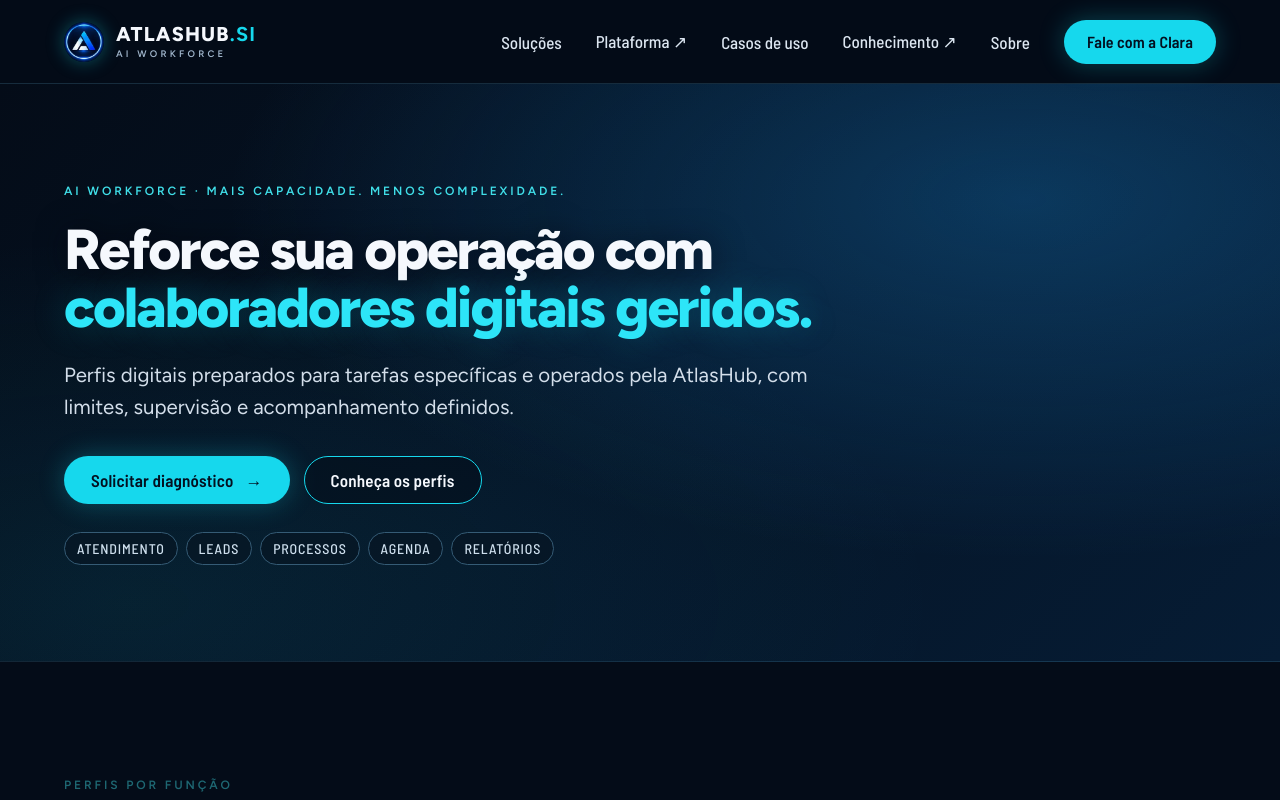
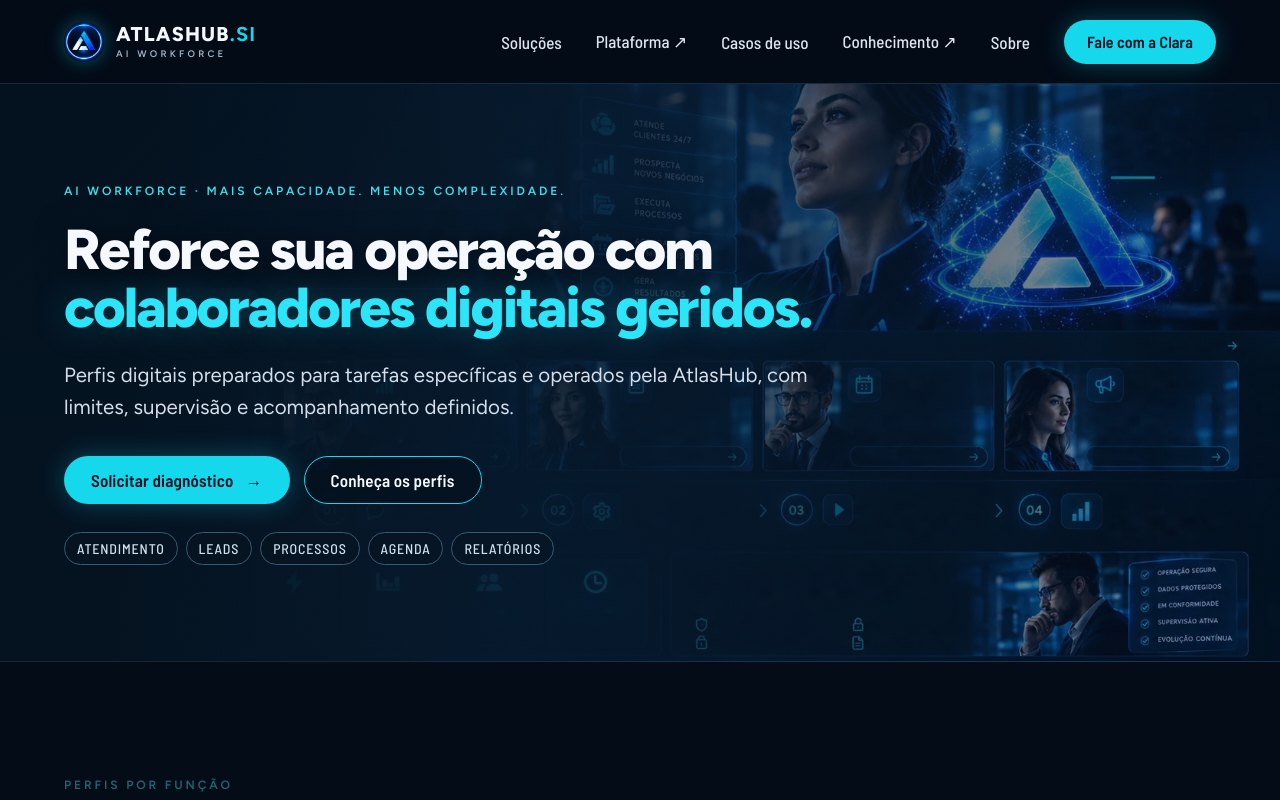
Before and after one commit to atlashub-digital/AtlasHub.Si, a Next.js app: page /solucoes/ai-workforce in a window 1280 px wide. Shown: the top 800 px of the page. Built offline with nearby package versions, Linux system fonts and the light colour scheme.

Commit message:
fix(visual): deterministic original art paths without inline React style

```diff
--- a/app/architecture-v2.css
+++ b/app/architecture-v2.css
@@ -67,3 +67,6 @@
 @media(max-width:1100px){.arch-inner{grid-template-columns:1fr;max-width:820px;min-height:0}.arch-restored-photo{min-height:340px;aspect-ratio:1.5}.arch-copy h1{font-size:clamp(38px,5.2vw,56px)}}
 @media(max-width:680px){.arch-inner{padding-top:110px}.arch-restored-photo{aspect-ratio:1.15;min-height:280px}.arch-restored-photo-signature{left:12px;right:12px;bottom:12px}.arch-copy h1{font-size:clamp(35px,8vw,47px)}.arch-visual-caption{margin-top:12px}.atlas-solution-hero{min-height:0}.atlas-solution-hero:before{background:linear-gradient(0deg,#051321ea,#071a2de8),var(--atlas-restored-art) center/cover no-repeat}}
 @media(prefers-reduced-motion:reduce){.arch-restored-photo-image{transition:none}.arch-restored-photo:hover .arch-restored-photo-image{transform:none}}
+
+.atlas-solution-hero-workforce{--atlas-restored-art:url('/mockups/ai-workforce.webp')}
+.atlas-solution-hero-enterprise{--atlas-restored-art:url('/mockups/enterprise-transformation.webp')}
```
